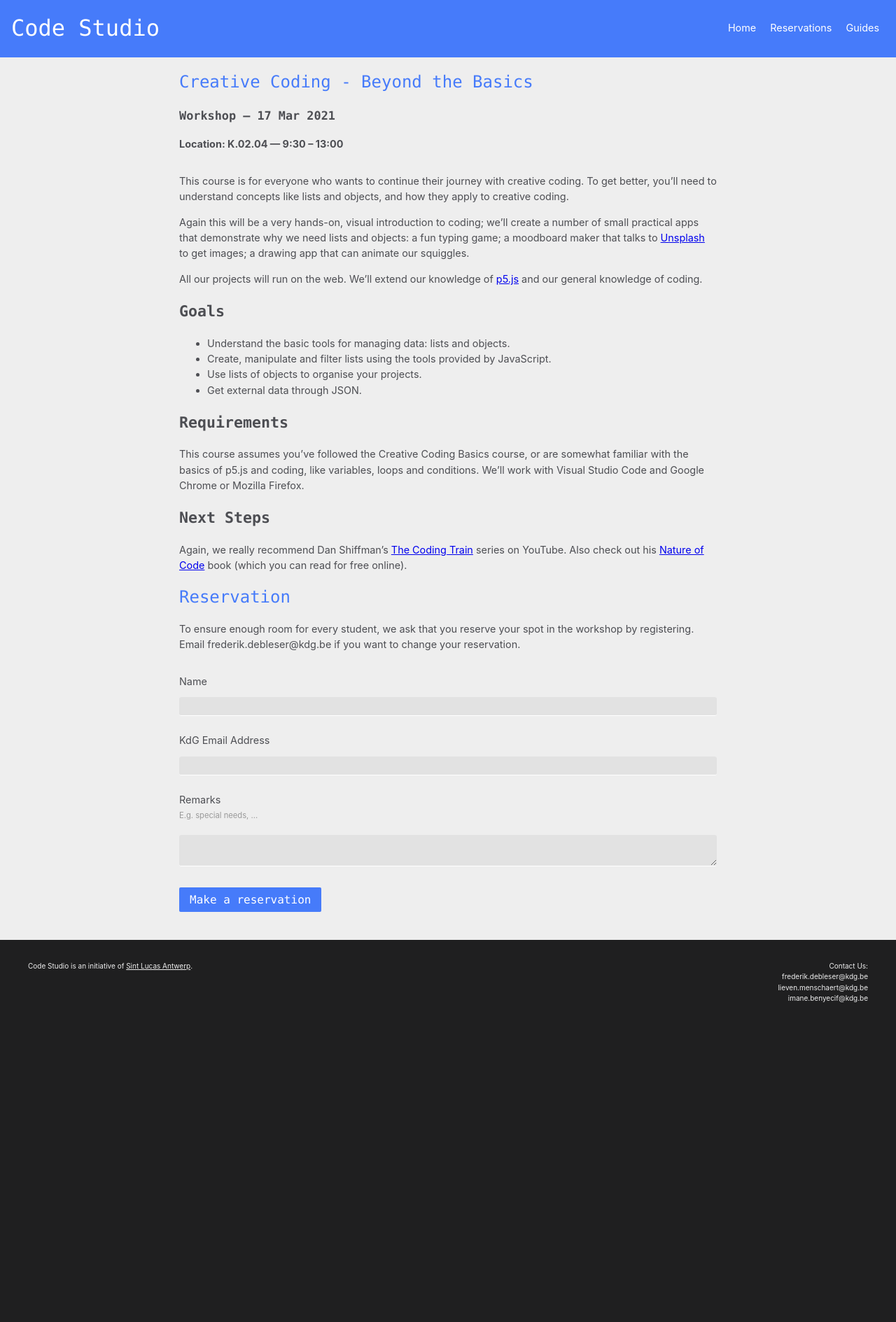
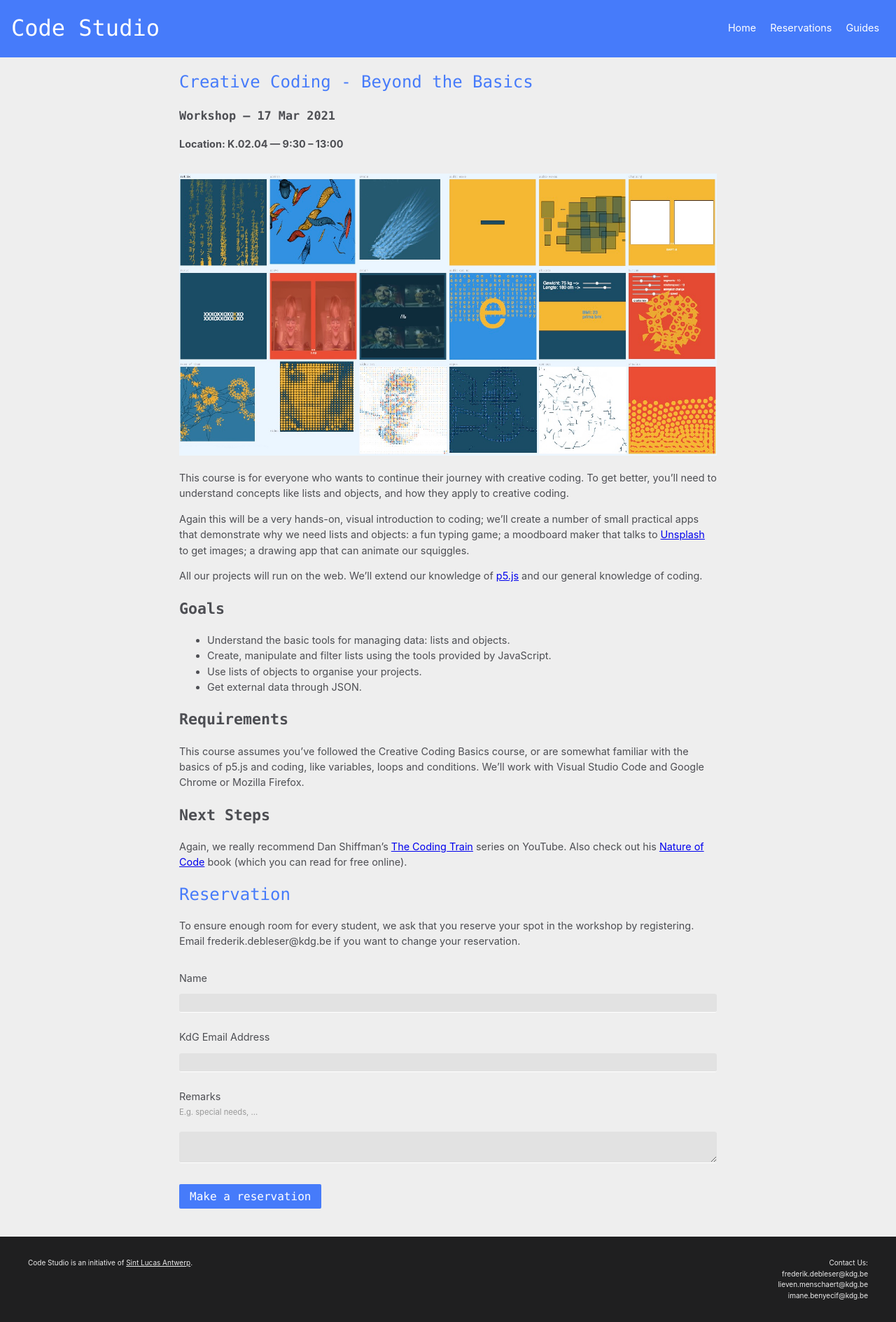
Before and after one commit to codespacehelp/website, a Jekyll site: the page built from _workshops/creative-coding-beyond-the-basics.md, in a window 1280 px wide. Shown: the whole page at 70% size. Built offline with Jekyll 4.4.1, drawn with Linux system fonts in a browser that asks for light colours; before the commit the page ends 1465 px from its top, so only the background shows below that.

Commit message:
Add screenshots.

```diff
--- a/_workshops/creative-coding-beyond-the-basics.md
+++ b/_workshops/creative-coding-beyond-the-basics.md
@@ -6,6 +6,8 @@ workshop_date: 2021-03-17
 duration: 3 hours
 room: K.02.04
 ---
+
+![Creative Coding Examples](/media/img/creative-coding-advanced.jpg)
 
 This course is for everyone who wants to continue their journey with creative coding. To get better, you'll need to understand concepts like lists and objects, and how they apply to creative coding.
 
```
Also changed, not shown: _workshops/creative-coding-basics.md (+2 -0 lines), media/img/creative-coding-advanced.jpg (added), media/img/creative-coding-basics.jpg (added).
